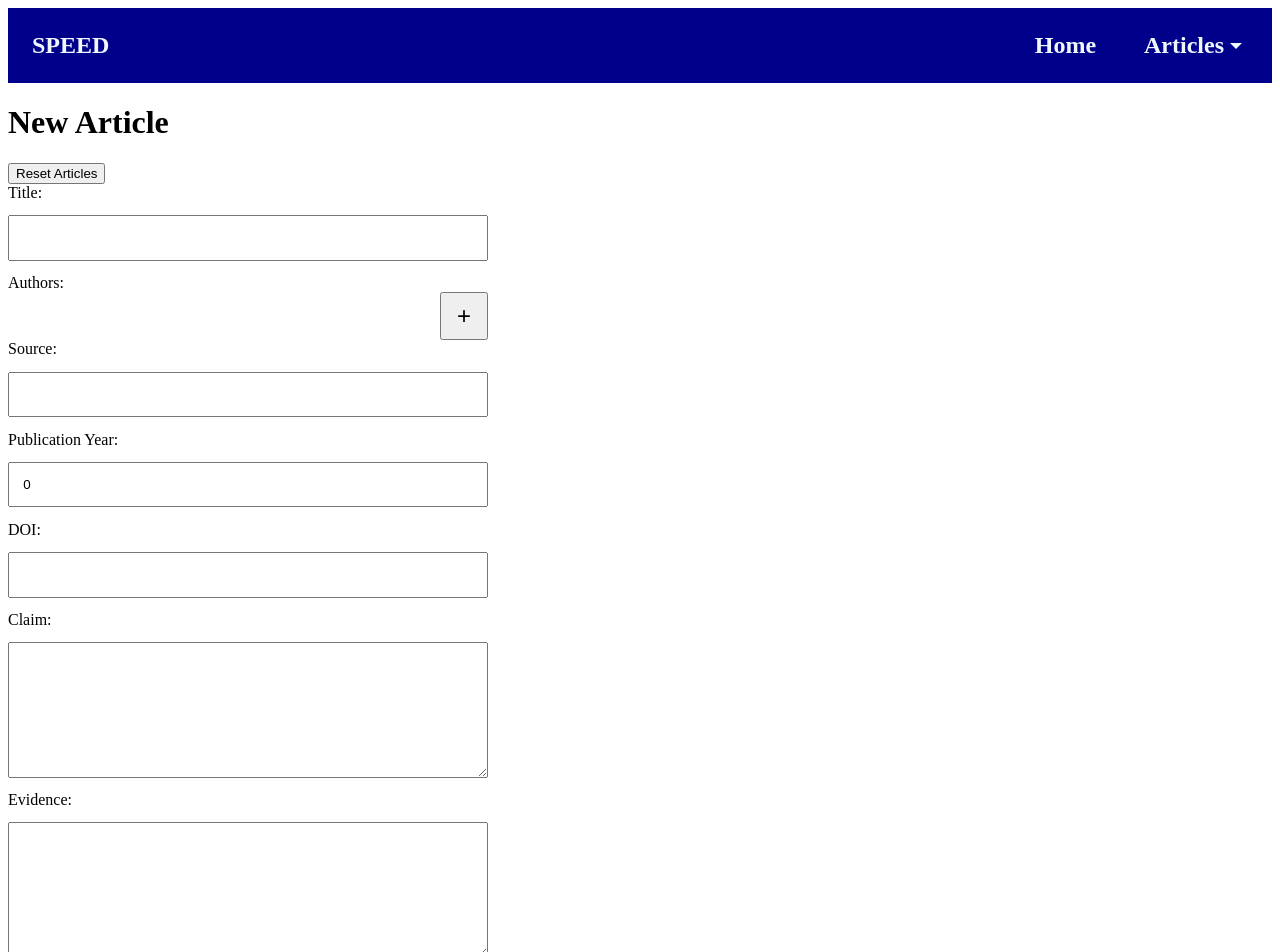
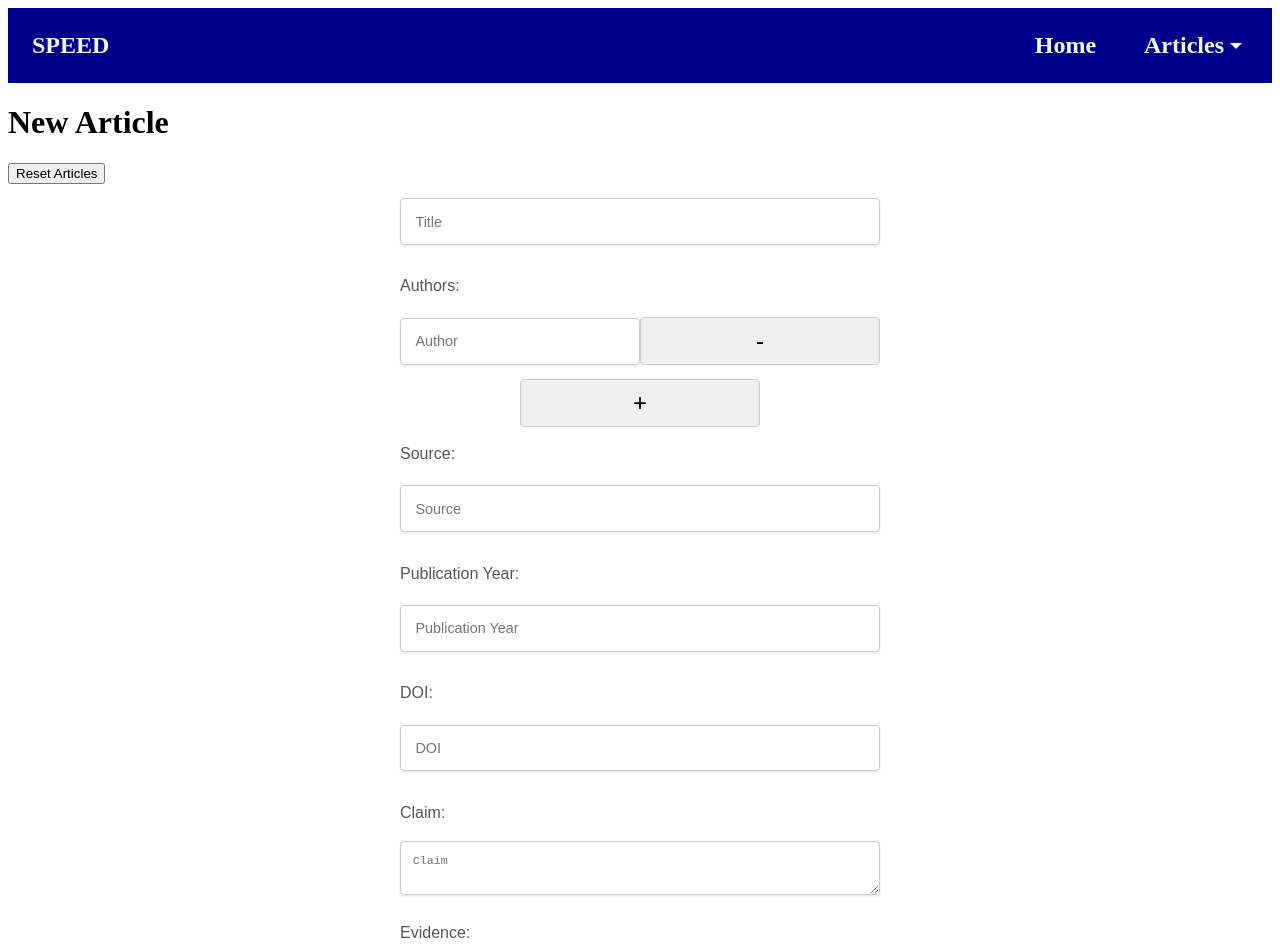
Before and after one commit to TacticalAxis/CISE_Week4, a Next.js app in the folder frontend/: page /articles/new in a window 1280 px wide. Shown: the top 952 px of the page. Built offline with nearby package versions, Linux system fonts and the light colour scheme.

Commit message:
add linked discussion to model user submission form instead remove commented code form app tsx make new.tsx use submission form instead update form module css

```diff
--- a/frontend/src/components/SubmissionForm.tsx
+++ b/frontend/src/components/SubmissionForm.tsx
@@ -1,33 +1,160 @@
-import React from "react";
+import React, { useState } from "react";
 import { useForm } from "react-hook-form";
+import axios from "axios";
+import router from "next/router";
+import formStyles from "../../styles/Form.module.scss";
 
 export default function SubmissionForm() {
-  const { register, handleSubmit } = useForm();
+  const { register, handleSubmit, setValue, watch } = useForm();
+  const [authors, setAuthors] = useState<string[]>([""]);
 
-  const onSubmit = (data: any) => JSON.stringify(data);
+  // Some helper methods for the authors array
+  const addAuthor = () => {
+    setAuthors(authors.concat([""]));
+  };
+
+  const removeAuthor = (index: number) => {
+    setAuthors(authors.filter((_, i) => i !== index));
+  };
+
+  const changeAuthor = (index: number, value: string) => {
+    const newAuthors = authors.map((oldValue, i) => {
+      return index === i ? value : oldValue;
+    });
+    setAuthors(newAuthors);
+    setValue("authors", newAuthors.join(", ")); // Update the value in the form as well
+  };
+
+  const onSubmit = async (data: any) => {
+    const newArticle = {
+      title: data.title,
+      authors: data.authors.split(", "),
+      source: data.source || "N/A",
+      publicationYear: data.pubyear.toString() || "N/A",
+      doi: data.doi || "N/A",
+      claim: data.claim || "N/A",
+      evidence: data.evidence || "N/A",
+      linkedDiscussion: data.linked_discussion || "N/A",
+    };
+
+    try {
+      await axios.post(
+        `${process.env.NEXT_PUBLIC_API_URL}/researchPapers`,
+        newArticle
+      );
+
+      // redirect to the articles page
+      router.push("/articles");
+    } catch (error) {
+      // show an alert if there is an error
+      alert(error);
+    }
+  };
 
   return (
-    <form onSubmit={handleSubmit(onSubmit)}>
-      <input {...register("title")} placeholder="Title" />
-      <p>
-        <input {...register("authors")} placeholder="Authors" />
-      </p>
-      <p>
-        <input {...register("source")} placeholder="Source" />
-      </p>
-      <p>
-        <input {...register("pubyear")} placeholder="Publication Year" />
-      </p>
-      <p>
-        <input {...register("doi")} placeholder="DOI" />
-      </p>
+    <form onSubmit={handleSubmit(onSubmit)} className={formStyles.form}>
+      <input
+        {...register("title")}
+        placeholder="Title"
+        className={formStyles.formItem}
+      />
+      <br />
+      <label htmlFor="authors" className={formStyles.formLabel}>
+        Authors:
+      </label>
+      {authors.map((author, index) => {
+        return (
+          <div key={`author ${index}`} className={formStyles.arrayItem}>
+            <input
+              type="text"
+              name="authors"
+              value={author}
+              onChange={(event) => changeAuthor(index, event.target.value)}
+              placeholder="Author"
+              className={formStyles.formItem}
+            />
+            <button
+              onClick={() => removeAuthor(index)}
+              type="button"
+              className={formStyles.buttonItem}
+            >
+              -
+            </button>
+          </div>
+        );
+      })}
+      <button
+        onClick={addAuthor}
+        type="button"
+        className={formStyles.buttonItem}
+      >
+        +
+      </button>
 
-      <select {...register("linked_discussion")}>
+      <br />
+      <label htmlFor="source" className={formStyles.formLabel}>
+        Source:
+      </label>
+      <input
+        {...register("source")}
+        placeholder="Source"
+        className={formStyles.formItem}
+      />
+
+      <br />
+      <label htmlFor="pubyear" className={formStyles.formLabel}>
+        Publication Year:
+      </label>
+      <input
+        {...register("pubyear")}
+        placeholder="Publication Year"
+        className={formStyles.formItem}
+      />
+
+      <br />
+      <label htmlFor="doi" className={formStyles.formLabel}>
+        DOI:
+      </label>
+      <input
+        {...register("doi")}
+        placeholder="DOI"
+        className={formStyles.formItem}
+      />
+
+      <br />
+      <label htmlFor="claim" className={formStyles.formLabel}>
+        Claim:
+      </label>
+      <textarea
+        {...register("claim")}
+        placeholder="Claim"
+        className={formStyles.formItem}
+      />
+
+      <br />
+      <label htmlFor="evidence" className={formStyles.formLabel}>
+        Evidence:
+      </label>
+      <textarea
+        {...register("evidence")}
+        placeholder="Evidence"
+        className={formStyles.formItem}
+      />
+
+      <br />
+      <label htmlFor="linked_discussion" className={formStyles.formLabel}>
+        Linked Discussion:
+      </label>
+      <select
+        {...register("linked_discussion")}
+        className={formStyles.formItem}
+      >
         <option value="">Select SE practice...</option>
         <option value="TDD">TDD</option>
-        <option value="Mob Programming">Mob Programmin</option>
+        <option value="Mob Programming">Mob Programming</option>
       </select>
-      <input type="submit" />
+
+      <input type="submit" className={formStyles.buttonItem} />
     </form>
   );
 }
--- a/frontend/src/pages/articles/new.tsx
+++ b/frontend/src/pages/articles/new.tsx
@@ -1,20 +1,10 @@
-import { FormEvent, useState } from "react";
 import axios from "axios";
 import router from "next/router";
-import formStyles from "../../../styles/Form.module.scss";
 import dummyData from "../../utils/testdata";
 
+import SubmissionForm from "../../components/SubmissionForm";
+
 const NewDiscussion = () => {
-  const [title, setTitle] = useState("");
-  const [authors, setAuthors] = useState<string[]>([]);
-  const [source, setSource] = useState("");
-  const [pubYear, setPubYear] = useState<number>(0);
-  const [doi, setDoi] = useState("");
-  const [summary, setSummary] = useState("");
-  const [claim, setClaim] = useState("");
-  const [evidence, setEvidence] = useState("");
-  const [linkedDiscussion, setLinkedDiscussion] = useState("");
-
   const resetToDefaultArticles = async () => {
     try {
       // Delete all existing articles
@@ -48,166 +38,13 @@ const NewDiscussion = () => {
     }
   };
 
-  const submitNewArticle = async (event: FormEvent<HTMLFormElement>) => {
-    event.preventDefault();
-
-    const strPubYear = pubYear.toString();
-
-    const newArticle = {
-      title,
-      authors,
-      source,
-      publicationYear: strPubYear,
-      doi,
-      claim,
-      evidence,
-    };
-
-    try {
-      await axios.post(
-        `${process.env.NEXT_PUBLIC_API_URL}/researchPapers`,
-        newArticle
-      );
-
-      // reset the form
-      setTitle("");
-      setAuthors([]);
-      setSource("");
-      setPubYear(0);
-      setDoi("");
-      setClaim("");
-      setEvidence("");
-
-      // redirect to the articles page
-      router.push("/articles");
-    } catch (error) {
-      // show an alert if there is an error
-      alert(error);
-    }
-  };
-
-  // Some helper methods for the authors array
-  const addAuthor = () => {
-    setAuthors(authors.concat([""]));
-  };
-
-  const removeAuthor = (index: number) => {
-    setAuthors(authors.filter((_, i) => i !== index));
-  };
-
-  const changeAuthor = (index: number, value: string) => {
-    setAuthors(
-      authors.map((oldValue, i) => {
-        return index === i ? value : oldValue;
-      })
-    );
-  };
-
-  // Return the full form
   return (
     <div className="container">
       <h1>New Article</h1>
       <button onClick={resetToDefaultArticles} type="button">
         Reset Articles
       </button>
-      <form className={formStyles.form} onSubmit={submitNewArticle}>
-        <label htmlFor="title">Title:</label>
-        <input
-          className={formStyles.formItem}
-          type="text"
-          name="title"
-          id="title"
-          value={title}
-          onChange={(event) => {
-            setTitle(event.target.value);
-          }}
-        />
-        <label htmlFor="author">Authors:</label>
-        {authors.map((author, index) => {
-          return (
-            <div key={`author ${index}`} className={formStyles.arrayItem}>
-              <input
-                type="text"
-                name="author"
-                value={author}
-                onChange={(event) => changeAuthor(index, event.target.value)}
-                className={formStyles.formItem}
-              />
-              <button
-                onClick={() => removeAuthor(index)}
-                className={formStyles.buttonItem}
-                style={{ marginLeft: "3rem" }}
-                type="button"
-              >
-                -
-              </button>
-            </div>
-          );
-        })}
-        <button
-          onClick={() => addAuthor()}
-          className={formStyles.buttonItem}
-          style={{ marginLeft: "auto" }}
-          type="button"
-        >
-          +
-        </button>
-        <label htmlFor="source">Source:</label>
-        <input
-          className={formStyles.formItem}
-          type="text"
-          name="source"
-          id="source"
-          value={source}
-          onChange={(event) => {
-            setSource(event.target.value);
-          }}
-        />
-        <label htmlFor="pubYear">Publication Year:</label>
-        <input
-          className={formStyles.formItem}
-          type="number"
-          name="pubYear"
-          id="pubYear"
-          value={pubYear}
-          onChange={(event) => {
-            const val = event.target.value;
-            if (val === "") {
-              setPubYear(0);
-            } else {
-              setPubYear(parseInt(val));
-            }
-          }}
-        />
-        <label htmlFor="doi">DOI:</label>
-        <input
-          className={formStyles.formItem}
-          type="text"
-          name="doi"
-          id="doi"
-          value={doi}
-          onChange={(event) => {
-            setDoi(event.target.value);
-          }}
-        />
-        <label htmlFor="claim">Claim:</label> {/* Added claim input */}
-        <textarea
-          className={formStyles.formTextArea}
-          name="claim"
-          value={claim}
-          onChange={(event) => setClaim(event.target.value)}
-        />
-        <label htmlFor="evidence">Evidence:</label> {/* Added evidence input */}
-        <textarea
-          className={formStyles.formTextArea}
-          name="evidence"
-          value={evidence}
-          onChange={(event) => setEvidence(event.target.value)}
-        />
-        <button className={formStyles.formItem} type="submit">
-          Submit
-        </button>
-      </form>
+      <SubmissionForm />
     </div>
   );
 };
--- a/frontend/styles/Form.module.scss
+++ b/frontend/styles/Form.module.scss
@@ -2,16 +2,22 @@
   display: flex;
   flex-direction: column;
   max-width: 30em;
+  margin: 0 auto;
+  font-family: Arial, sans-serif;
 }
 
-.formItem {
+.formItem,
+.formTextArea {
   padding: 1em;
   margin: 1em 0;
   flex-grow: 1;
+  border: 1px solid #ccc;
+  border-radius: 4px;
+  font-size: 0.9em;
+  box-shadow: 0 1px 3px rgba(0, 0, 0, 0.1);
 }
 
 .formTextArea {
-  @extend .formItem;
   min-height: 8em;
 }
 
@@ -23,8 +29,25 @@
 }
 
 .buttonItem {
-  width: 3rem;
+  width: 50%;
+  margin: auto;
   height: 3rem;
-  flex-grow: 0;
+  // flex-grow: 0;
   font-size: 1.5em;
+  cursor: pointer;
+  background-color: #f0f0f0;
+  border: 1px solid #ccc;
+  border-radius: 4px;
+  transition: background-color 0.3s, transform 0.3s;
 }
+
+.buttonItem:hover {
+  background-color: #e0e0e0;
+  transform: scale(1.05);
+}
+
+.formLabel {
+  font-weight: 500;
+  margin-bottom: 0.5em;
+  color: #555;
+}
```
Also changed, not shown: frontend/src/pages/_app.tsx (+0 -16 lines), 2 other files (tests, documents, lock files or other folders).
